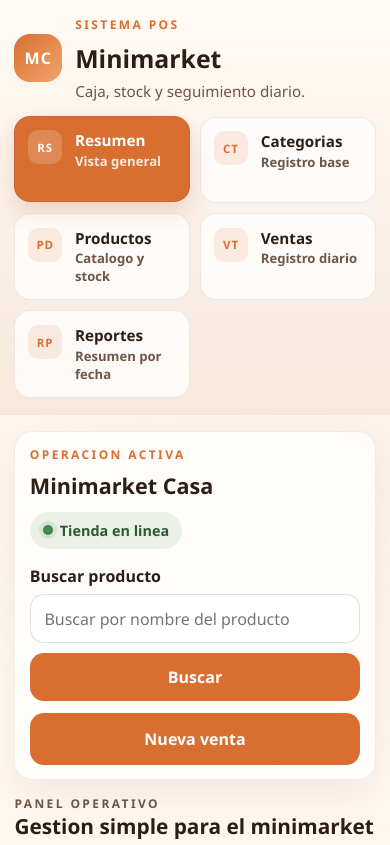
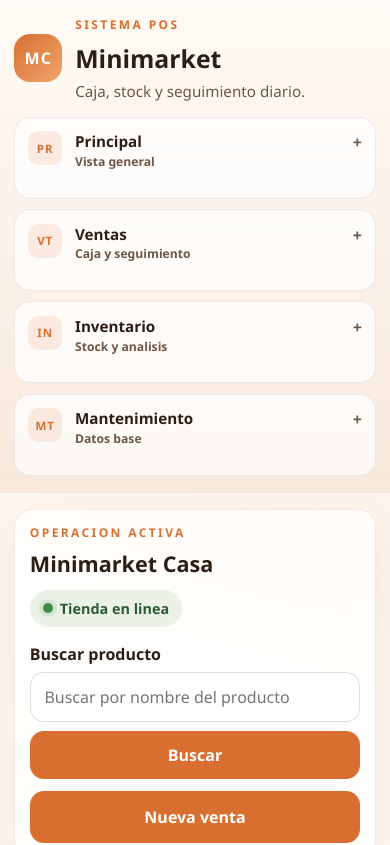
Before and after one commit to AlonsoG2022/minimarket-app, an Angular app: page / in a window 390 px wide. Shown: the top 845 px of the page. Built offline with nearby package versions, Linux system fonts and the light colour scheme; no server answers.

Commit message:
Agregar navegación por modulos: Principal, Ventas,Inventario

```diff
--- a/src/app/app.shell.css
+++ b/src/app/app.shell.css
@@ -72,18 +72,59 @@ h1 {
   gap: 0.55rem;
 }
 
-.shell__nav a {
+.nav-module {
+  display: grid;
+  gap: 0.45rem;
+}
+
+.nav-module__trigger {
   display: flex;
   align-items: center;
   gap: 0.8rem;
+  width: 100%;
   padding: 0.85rem 0.9rem;
   border-radius: 16px;
   background: rgba(255, 255, 255, 0.72);
   color: var(--color-text);
+  font-weight: 700;
+  border: 1px solid rgba(15, 23, 42, 0.08);
+  text-align: left;
+  cursor: pointer;
+  transition: transform 0.2s ease, background 0.2s ease, box-shadow 0.2s ease;
+}
+
+.nav-module__items {
+  display: grid;
+  gap: 0.35rem;
+  padding-left: 0.45rem;
+}
+
+.nav-module__items a {
+  display: flex;
+  align-items: center;
+  gap: 0.7rem;
+  padding: 0.7rem 0.85rem 0.7rem 0.95rem;
+  border-radius: 14px;
+  color: var(--color-text);
   text-decoration: none;
   font-weight: 700;
-  border: 1px solid rgba(15, 23, 42, 0.08);
-  transition: transform 0.2s ease, background 0.2s ease, box-shadow 0.2s ease;
+  font-size: 0.92rem;
+  transition: background 0.2s ease, color 0.2s ease, transform 0.2s ease;
+}
+
+.nav-bullet {
+  width: 8px;
+  height: 8px;
+  border-radius: 999px;
+  background: rgba(216, 111, 49, 0.45);
+  flex: 0 0 auto;
+}
+
+.nav-caret {
+  margin-left: auto;
+  font-size: 1rem;
+  font-weight: 800;
+  color: var(--color-muted);
 }
 
 .nav-icon {
@@ -107,29 +148,46 @@ h1 {
   min-width: 0;
 }
 
-.shell__nav a small {
+.nav-module__trigger small {
   font-size: 0.82rem;
   color: var(--color-muted);
   font-weight: 600;
 }
 
-.shell__nav a:hover,
-.shell__nav a.active {
+.nav-module__trigger:hover,
+.nav-module__trigger.active {
   background: var(--color-accent);
   color: white;
   transform: translateY(-1px);
   box-shadow: 0 10px 22px rgba(156, 63, 16, 0.16);
 }
 
-.shell__nav a:hover small,
-.shell__nav a.active small {
+.nav-module__trigger:hover small,
+.nav-module__trigger.active small {
   color: rgba(255, 255, 255, 0.84);
 }
 
-.shell__nav a:hover .nav-icon,
-.shell__nav a.active .nav-icon {
+.nav-module__trigger:hover .nav-icon,
+.nav-module__trigger.active .nav-icon {
   background: rgba(255, 255, 255, 0.18);
   color: #fff;
+}
+
+.nav-module__trigger:hover .nav-caret,
+.nav-module__trigger.active .nav-caret {
+  color: rgba(255, 255, 255, 0.92);
+}
+
+.nav-module__items a:hover,
+.nav-module__items a.active {
+  background: rgba(216, 111, 49, 0.12);
+  color: var(--color-accent);
+  transform: translateX(2px);
+}
+
+.nav-module__items a:hover .nav-bullet,
+.nav-module__items a.active .nav-bullet {
+  background: var(--color-accent);
 }
 
 .sidebar-note {
@@ -317,15 +375,19 @@ h1 {
   }
 
   .shell__nav {
-    grid-template-columns: repeat(2, minmax(0, 1fr));
+    grid-template-columns: 1fr;
     gap: 0.65rem;
   }
 
-  .shell__nav a {
-    min-height: 86px;
+  .nav-module__trigger {
+    min-height: 82px;
     align-items: flex-start;
     padding: 0.85rem 0.8rem;
     border-radius: 16px;
+  }
+
+  .nav-module__items {
+    padding-left: 0;
   }
 
   .nav-icon {
--- a/src/app/app.shell.html
+++ b/src/app/app.shell.html
@@ -10,41 +10,93 @@
     </div>
 
     <nav class="shell__nav">
-      <a routerLink="/" routerLinkActive="active" [routerLinkActiveOptions]="{ exact: true }">
-        <span class="nav-icon">RS</span>
+      <section class="nav-module">
+        <button type="button" class="nav-module__trigger" [class.active]="isModuleExpanded('principal', ['/'])" (click)="toggleModule('principal')">
+          <span class="nav-icon">PR</span>
           <span class="nav-copy">
-          <span>Resumen</span>
+            <span>Principal</span>
             <small>Vista general</small>
           </span>
+          <span class="nav-caret">{{ isModuleExpanded('principal', ['/']) ? '−' : '+' }}</span>
+        </button>
+
+        @if (isModuleExpanded('principal', ['/'])) {
+          <div class="nav-module__items">
+            <a routerLink="/" routerLinkActive="active" [routerLinkActiveOptions]="{ exact: true }">
+              <span class="nav-bullet"></span>
+              <span>Resumen</span>
             </a>
-      <a routerLink="/categorias" routerLinkActive="active">
-        <span class="nav-icon">CT</span>
-        <span class="nav-copy">
-          <span>Categorias</span>
-          <small>Registro base</small>
-        </span>
-      </a>
-      <a routerLink="/productos" routerLinkActive="active">
-        <span class="nav-icon">PD</span>
-        <span class="nav-copy">
-          <span>Productos</span>
-          <small>Catalogo y stock</small>
-        </span>
-      </a>
-      <a routerLink="/ventas" routerLinkActive="active">
+          </div>
+        }
+      </section>
+
+      <section class="nav-module">
+        <button type="button" class="nav-module__trigger" [class.active]="isModuleExpanded('ventas', ['/ventas'])" (click)="toggleModule('ventas')">
           <span class="nav-icon">VT</span>
           <span class="nav-copy">
             <span>Ventas</span>
-          <small>Registro diario</small>
+            <small>Caja y seguimiento</small>
           </span>
+          <span class="nav-caret">{{ isModuleExpanded('ventas', ['/ventas']) ? '−' : '+' }}</span>
+        </button>
+
+        @if (isModuleExpanded('ventas', ['/ventas'])) {
+          <div class="nav-module__items">
+            <a routerLink="/ventas" routerLinkActive="active">
+              <span class="nav-bullet"></span>
+              <span>Nueva venta</span>
+            </a>
+            <a routerLink="/ventas" fragment="historial-ventas" routerLinkActive="active">
+              <span class="nav-bullet"></span>
+              <span>Historial reciente</span>
+            </a>
+          </div>
+        }
+      </section>
+
+      <section class="nav-module">
+        <button type="button" class="nav-module__trigger" [class.active]="isModuleExpanded('inventario', ['/productos', '/reportes'])" (click)="toggleModule('inventario')">
+          <span class="nav-icon">IN</span>
+          <span class="nav-copy">
+            <span>Inventario</span>
+            <small>Stock y analisis</small>
+          </span>
+          <span class="nav-caret">{{ isModuleExpanded('inventario', ['/productos', '/reportes']) ? '−' : '+' }}</span>
+        </button>
+
+        @if (isModuleExpanded('inventario', ['/productos', '/reportes'])) {
+          <div class="nav-module__items">
+            <a routerLink="/productos" routerLinkActive="active">
+              <span class="nav-bullet"></span>
+              <span>Productos</span>
             </a>
             <a routerLink="/reportes" routerLinkActive="active">
-        <span class="nav-icon">RP</span>
+              <span class="nav-bullet"></span>
+              <span>Reportes</span>
+            </a>
+          </div>
+        }
+      </section>
+
+      <section class="nav-module">
+        <button type="button" class="nav-module__trigger" [class.active]="isModuleExpanded('mantenimiento', ['/categorias'])" (click)="toggleModule('mantenimiento')">
+          <span class="nav-icon">MT</span>
           <span class="nav-copy">
-          <span>Reportes</span>
-          <small>Resumen por fecha</small>
+            <span>Mantenimiento</span>
+            <small>Datos base</small>
           </span>
+          <span class="nav-caret">{{ isModuleExpanded('mantenimiento', ['/categorias']) ? '−' : '+' }}</span>
+        </button>
+
+        @if (isModuleExpanded('mantenimiento', ['/categorias'])) {
+          <div class="nav-module__items">
+            <a routerLink="/categorias" routerLinkActive="active">
+              <span class="nav-bullet"></span>
+              <span>Categorias</span>
             </a>
+          </div>
+        }
+      </section>
     </nav>
 
     <div class="sidebar-note">
--- a/src/app/app.ts
+++ b/src/app/app.ts
@@ -12,6 +12,12 @@ export class App {
   private readonly router = inject(Router);
   productSearch = '';
   readonly storeName = 'Minimarket Casa';
+  readonly expandedModules: Record<string, boolean> = {
+    principal: false,
+    ventas: false,
+    inventario: false,
+    mantenimiento: false
+  };
 
   searchProducts(): void {
     const query = this.productSearch.trim();
@@ -23,4 +29,12 @@ export class App {
   openQuickSale(): void {
     this.router.navigate(['/ventas']);
   }
+
+  toggleModule(moduleKey: string): void {
+    this.expandedModules[moduleKey] = !this.expandedModules[moduleKey];
+  }
+
+  isModuleExpanded(moduleKey: string, prefixes: string[]): boolean {
+    return this.expandedModules[moduleKey];
+  }
 }
--- a/src/app/features/sales/sales-form.component.html
+++ b/src/app/features/sales/sales-form.component.html
@@ -1,4 +1,4 @@
-<section class="card">
+<section class="card" id="nueva-venta">
   <h2 class="section-title">Registrar venta</h2>
   <p class="section-copy">Selecciona usuario, productos y cantidades para generar una venta con detalle.</p>
 
@@ -95,7 +95,7 @@
   }
 </section>
 
-<section class="card">
+<section class="card" id="historial-ventas">
   <h2 class="section-title">Ventas recientes</h2>
   <p class="section-copy">Aqui puedes verificar las ultimas ventas registradas y sus montos.</p>
 
```
Lines whose indentation alone changed are shown as unchanged.
